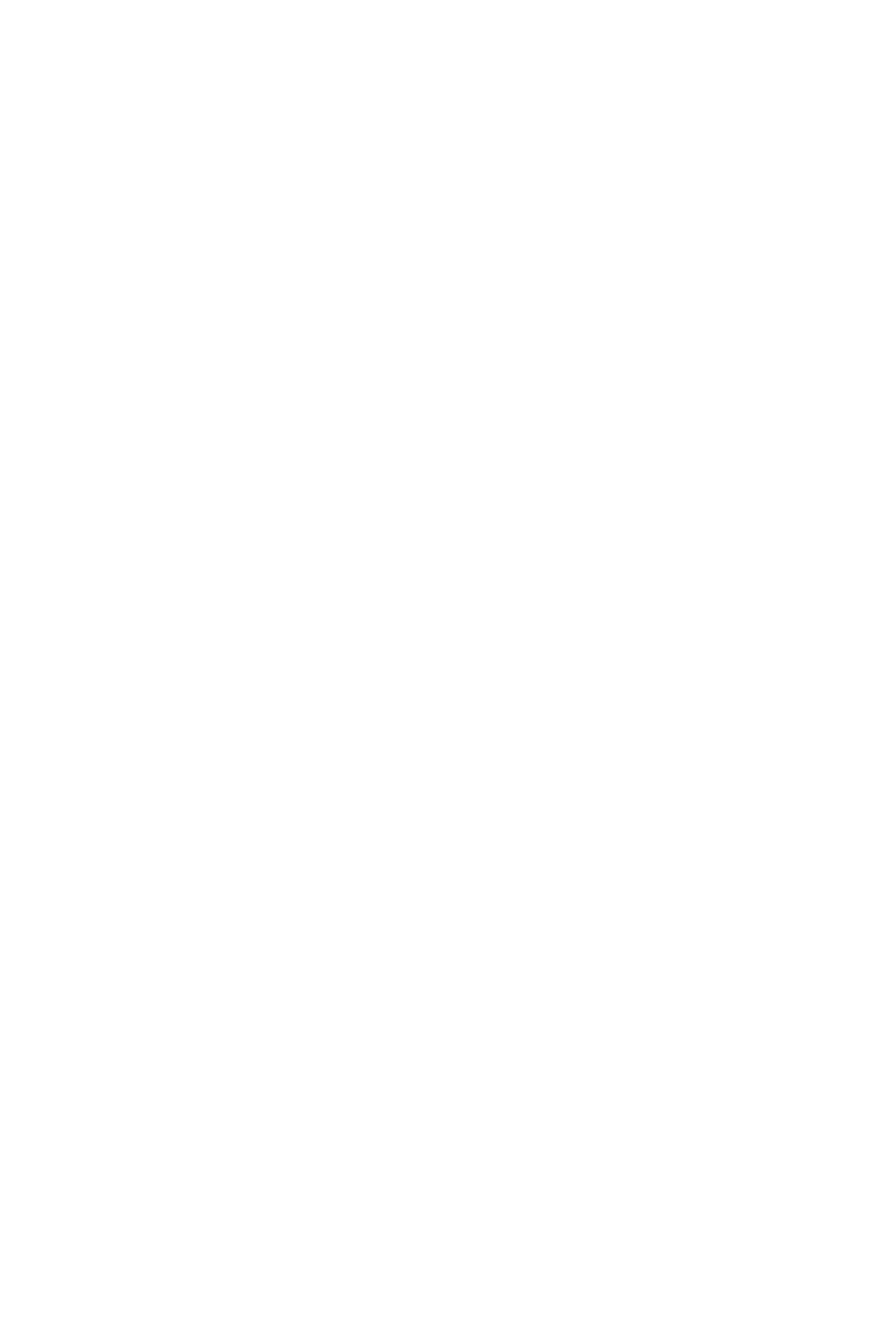
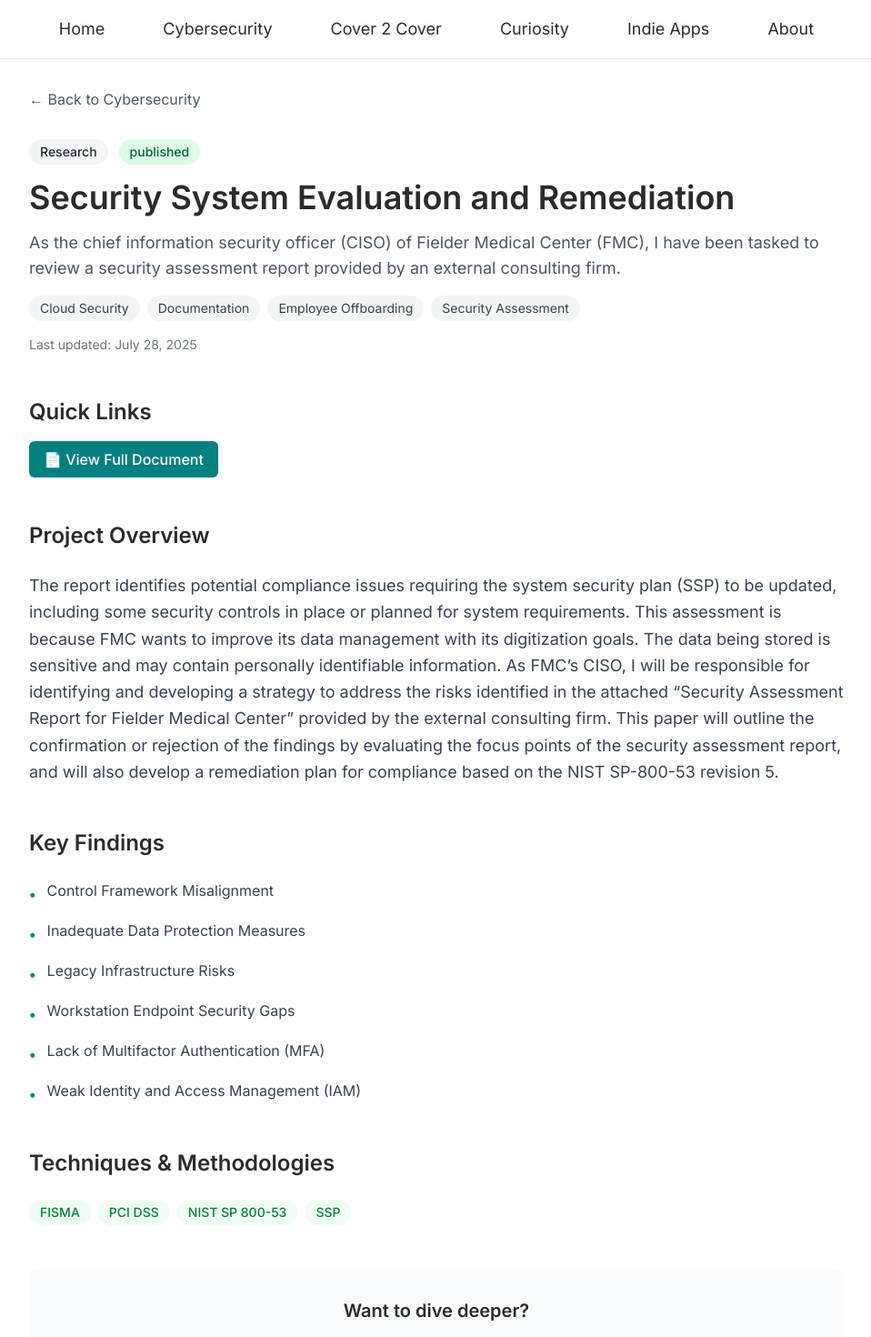
Before and after one commit to thacuriousbuilder/personal-website, a Next.js app: page /cybersecurity/Security-System in a window 1280 px wide. Before the commit this address had no page. Shown: the top 1470 px of the page at 91% size, without its empty margins (160-1118 px from the left). Before the commit the page ends 800 px from the top, so only its background shows below. Built offline with nearby package versions, Linux system fonts and the light colour scheme.

Commit message:
chore: updating cybersecurity research with new research

```diff
--- a/src/data/cybersecurity.ts
+++ b/src/data/cybersecurity.ts
@@ -98,6 +98,30 @@ export const cybersecurityProjects: CybersecurityProject[] = [
     links: {
       googleDoc: 'https://docs.google.com/document/d/1LCdb6WKE8WTCyqe7Sj00rd4Wwuw7AVpiKpn7PdGHWo0/edit?usp=sharing',
     }
+  },
+  {
+    id: 'Security-System',
+    title: 'Security System Evaluation and Remediation',
+    description: 'As the chief information security officer (CISO) of Fielder Medical Center (FMC), I have been tasked to review a security assessment report provided by an external consulting firm.',
+    category: 'Research',
+    date: '07/28/2025',
+    status: 'published',
+    tags: ['Cloud Security', 'Documentation', 'Employee Offboarding', 'Security Assessment'],
+    content: {
+      summary: 'The report identifies potential compliance issues requiring the system security plan (SSP) to be updated, including some security controls in place or planned for system requirements. This assessment is because FMC wants to improve its data management with its digitization goals. The data being stored is sensitive and may contain personally identifiable information. As FMC’s CISO, I will be responsible for identifying and developing a strategy to address the risks identified in the attached “Security Assessment Report for Fielder Medical Center” provided by the external consulting firm. This paper will outline the confirmation or rejection of the findings by evaluating the focus points of the security assessment report, and will also develop a remediation plan for compliance based on the NIST SP-800-53 revision 5.',
+      keyFindings: [
+        'Control Framework Misalignment',
+        'Inadequate Data Protection Measures',
+        'Legacy Infrastructure Risks',
+        'Workstation Endpoint Security Gaps',
+        'Lack of Multifactor Authentication (MFA)',
+        'Weak Identity and Access Management (IAM)'
+      ],
+      techniques: ['FISMA', 'PCI DSS', 'NIST SP 800-53', 'SSP']
+    },
+    links: {
+      googleDoc: 'https://docs.google.com/document/d/1AyJUdXuoNyzpXSQRr6dLnj0iukLrVvL7FKEBhdl0_04/edit?usp=sharing',
+    }
   }
 ]
 
```
